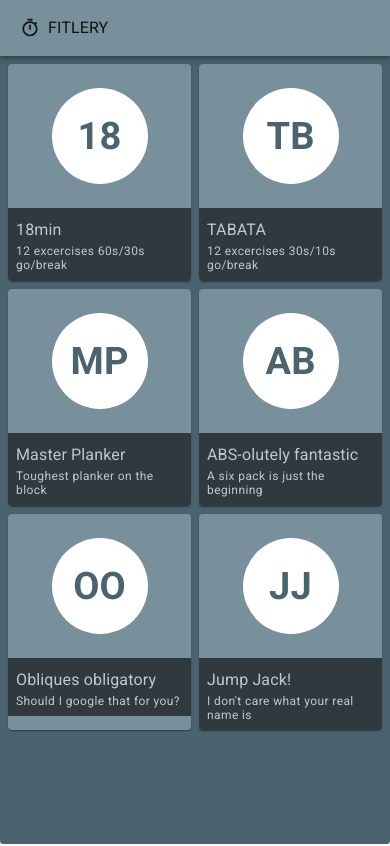
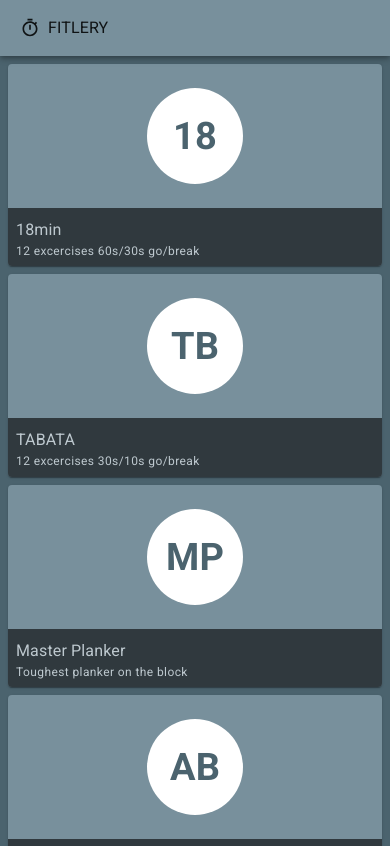
Before and after one commit to m00k/fitlery-web, a React (Create React App) app: page / in a window 390 px wide. Shown: the top 846 px of the page. Built offline with nearby package versions, Linux system fonts and the light colour scheme.

Commit message:
fix(workout list): fix responsive grid breakpoints

```diff
--- a/src/workout/WorkoutList2.tsx
+++ b/src/workout/WorkoutList2.tsx
@@ -16,13 +16,13 @@ const useStyles = makeStyles((theme: Theme) =>
     },
     card: {
       backgroundColor: theme.palette.secondary.main,
-      [theme.breakpoints.down('xs')]: {
+      [theme.breakpoints.up('xs')]: {
         gridColumn: 'span 12',
       },
-      [theme.breakpoints.down('sm')]: {
+      [theme.breakpoints.up('sm')]: {
         gridColumn: 'span 6',
       },
-      [theme.breakpoints.up('lg')]: {
+      [theme.breakpoints.up('md')]: {
         gridColumn: 'span 3',
       }
     },
```
